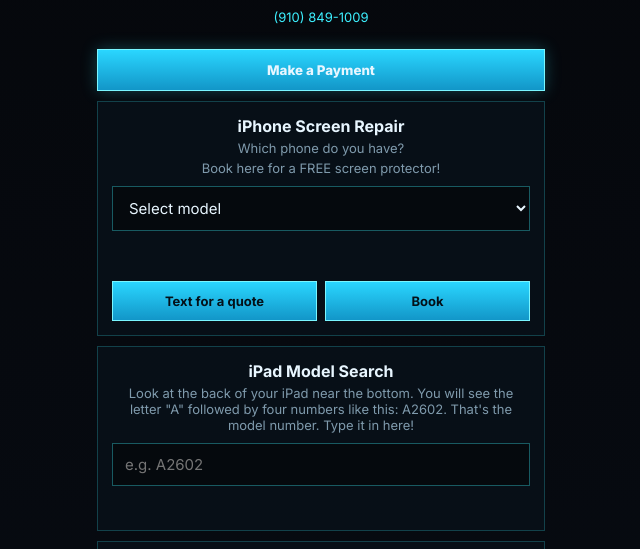
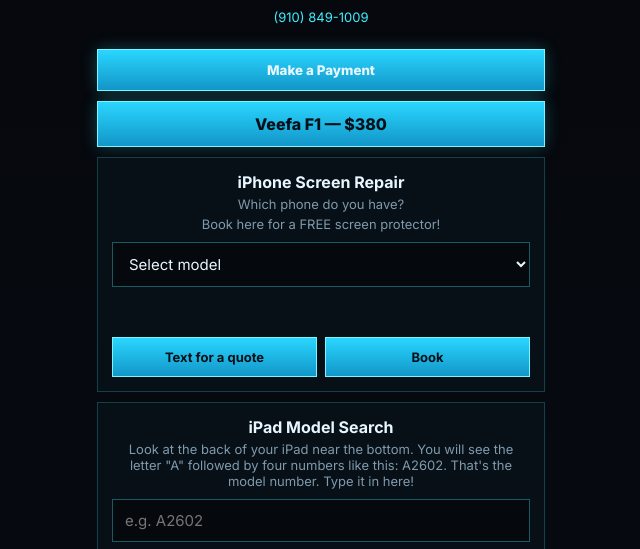
Before and after one commit to 910pro/910pro-agent, a website: page docs/index.html in a window 1280 px wide. Shown: the part 204-753 px from the top of the page, without its empty margins (319-959 px from the left). Drawn offline with Linux system fonts and the light colour scheme.

Commit message:
Add Veefa F1 $380 pay button

```diff
--- a/docs/index.html
+++ b/docs/index.html
@@ -74,6 +74,7 @@
       <p class="hero-note"><a href="sms:9108491009">(910) 849-1009</a></p>
     </header>
     <button class="pay" type="button" id="payOpen">Make a Payment</button>
+    <a class="pay" id="veefaF1" href="https://buy.stripe.com/eVq4gA0l5gAGghw8R43cc0f" style="display:block;text-align:center;text-decoration:none;margin-top:10px">Veefa F1 — $380</a>
     <div class="item" id="payBox">
       <p>Type the amount</p>
       <input id="payAmt" type="number" min="1" step="1" inputmode="decimal" placeholder="Amount" />
```
